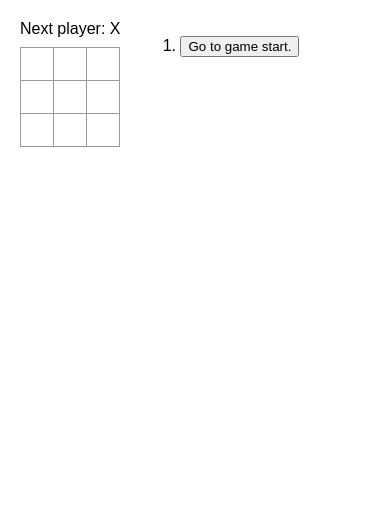
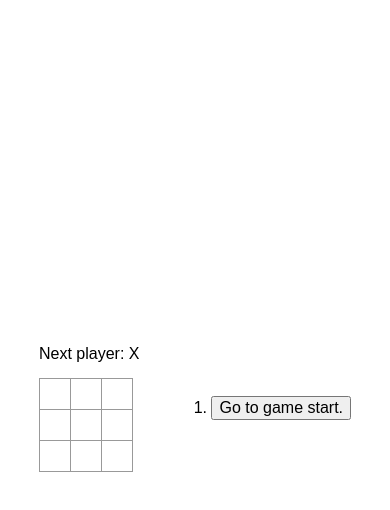
Before and after one commit to JacksonSmith43/Tic_Tac_Toe_React_Tutorial, a React (Create React App) app: page / in a window 390 px wide. Shown: the top 510 px of the page. Built offline with nearby package versions, Linux system fonts and the light colour scheme.

Commit message:
Changed some styles.

```diff
--- a/public/index.html
+++ b/public/index.html
@@ -1,5 +1,6 @@
 <!DOCTYPE html>
 <html lang="en">
+
 <head>
   <meta charset="UTF-8">
   <meta name="viewport" content="width=device-width, initial-scale=1.0">
--- a/src/App.js
+++ b/src/App.js
@@ -1,34 +1,5 @@
 import { useState } from "react";
 
-
-function Square({ value, onSquareClick }) {
-  return <button className="square" onClick={onSquareClick}>{value}</button> // Once a square has been clicked, this onSquareClick calls the onSquareClick from <Square value={squares[n]} onSquareClick={() => handleClick(n)} />. Which then calls function handleClick(i) {
-}
-
-function calculateWinner(squares) {
-
-  const lines = [
-    [0, 1, 2],
-    [3, 4, 5],
-    [6, 7, 8],
-    [0, 3, 6],
-    [1, 4, 7],
-    [2, 5, 8],
-    [0, 4, 8],
-    [2, 4, 6]
-
-  ];
-
-  for (let i = 0; i < lines.length; i++) {
-    const [a, b, c] = lines[i];
-    if (squares[a] && squares[a] === squares[b] && squares[a] === squares[c]) {
-      return squares[a];
-    }
-
-  }
-  return null;
-
-}
 
 export default function Game() {
 
@@ -53,7 +24,7 @@ export default function Game() {
     let description;
 
     if (move > 0) {
-      description = "Go to move #" + move + ".";
+      description = "You are at move #" + move + ".";
 
     } else {
       description = "Go to game start.";
@@ -138,3 +109,35 @@ function Board({ xIsNext, squares, onPlay }) {
     </>
   );
 }
+
+
+
+
+function Square({ value, onSquareClick }) {
+  return <button className="square" onClick={onSquareClick}>{value}</button> // Once a square has been clicked, this onSquareClick calls the onSquareClick from <Square value={squares[n]} onSquareClick={() => handleClick(n)} />. Which then calls function handleClick(i) {
+}
+
+function calculateWinner(squares) {
+
+  const lines = [
+    [0, 1, 2],
+    [3, 4, 5],
+    [6, 7, 8],
+    [0, 3, 6],
+    [1, 4, 7],
+    [2, 5, 8],
+    [0, 4, 8],
+    [2, 4, 6]
+
+  ];
+
+  for (let i = 0; i < lines.length; i++) {
+    const [a, b, c] = lines[i];
+    if (squares[a] && squares[a] === squares[b] && squares[a] === squares[c]) {
+      return squares[a];
+    }
+
+  }
+  return null;
+
+}
--- a/src/styles.css
+++ b/src/styles.css
@@ -1,91 +1,80 @@
-* {
-  box-sizing: border-box;
+body {
+  font-family: sans-serif;
+  font-size: 2rem;
 }
 
-body {
-  font-family: sans-serif;
-  margin: 20px;
-  padding: 0;
-}
-
-h1 {
-  margin-top: 0;
-  font-size: 22px;
-}
-
-h2 {
-  margin-top: 0;
-  font-size: 20px;
-}
-
-h3 {
-  margin-top: 0;
-  font-size: 18px;
-}
-
-h4 {
-  margin-top: 0;
-  font-size: 16px;
-}
-
-h5 {
-  margin-top: 0;
-  font-size: 14px;
-}
-
-h6 {
-  margin-top: 0;
-  font-size: 12px;
-}
-
-code {
-  font-size: 1.2em;
-}
-
-ul {
-  padding-inline-start: 20px;
-}
-
-* {
-  box-sizing: border-box;
-}
-
-body {
-  font-family: sans-serif;
-  margin: 20px;
-  padding: 0;
-}
 
 .square {
   background: white;
-  border: 1px solid #999;
+  border: 1px solid #999999;
+  font-size: 4rem;
+  font-weight: bold;
+
   float: left;
-  font-size: 24px;
-  font-weight: bold;
-  line-height: 34px;
-  height: 34px;
+
+  line-height: 8rem;
   margin-right: -1px;
   margin-top: -1px;
   padding: 0;
   text-align: center;
-  width: 34px;
-}
 
-.board-row:after {
-  clear: both;
-  content: '';
-  display: table;
+  width: 8rem;
+  height: 8rem;
+
 }
 
 .status {
-  margin-bottom: 10px;
+  margin-bottom: 1rem;
+}
+
+.game-info {
+  margin-left: 2rem;
+}
+
+.game-info button {
+  font-size: 2rem;
 }
 
 .game {
   display: flex;
-  flex-direction: row;
+  align-items: center;
+  height: 50rem;
+  justify-content: center;
 }
 
-.game-info {
-  margin-left: 20px;
+
+/* Media Query start */
+@media only screen and (max-width: 600px) { /* Portrait tablets and large phones. */
+
+  body {
+    font-size: 1rem;
+
+  }
+
+  .game-info button {
+    font-size: 1rem;
+  }
+
+  .square {
+    font-size: 4rem;
+
+    float: left;
+
+    line-height: 4rem;
+    margin-right: -1px;
+    margin-top: -1px;
+    padding: 0;
+    text-align: center;
+
+    width: 2rem;
+    height: 2rem;
+
+  }
+
+  .game {
+    display: flex;
+    align-items: center;
+    height: 50rem;
+    justify-content: center;
+  }
 }
```
